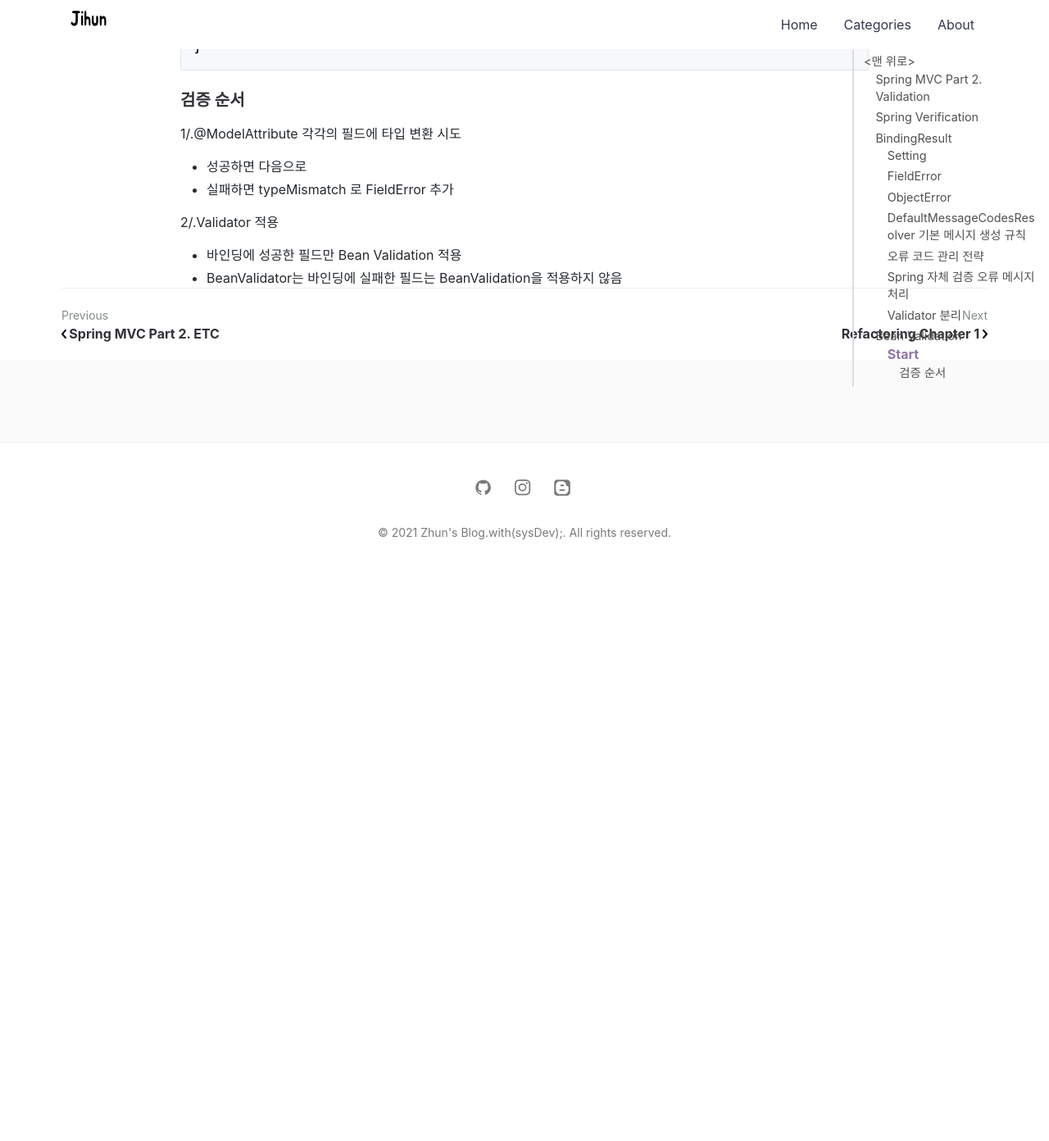
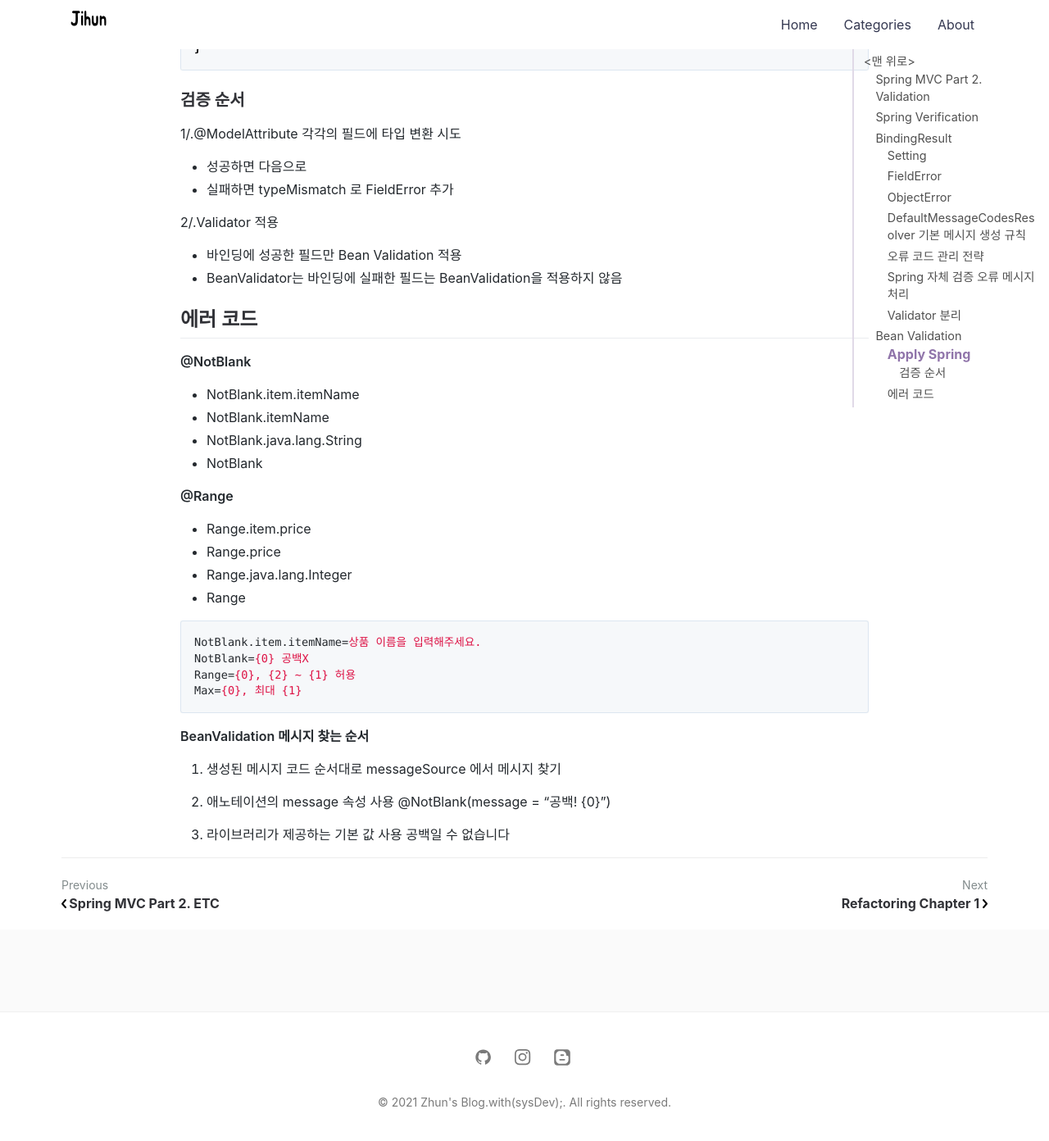
Before and after one commit to jihunparkme/jihunparkme.github.io, a Jekyll site: the page built from _posts/2021-10-12-Spring-MVC-Part2-Validation.md, in a window 1280 px wide and 1400 px high, scrolled down 7065 px. Shown: the top 1392 px of the window at 82% size. Built offline with Jekyll 4.4.1, drawn with Linux system fonts in a browser that asks for light colours; comment, search, counter and statistics services are not loaded; before the commit the page ends 7770 px from its top, so only the background shows below that; some of the changed text lies outside the part shown.

Commit message:
[검증2 - Bean Validation] Bean Validation - 에러 코드

````diff
--- a/_posts/2021-10-12-Spring-MVC-Part2-Validation.md
+++ b/_posts/2021-10-12-Spring-MVC-Part2-Validation.md
@@ -258,7 +258,7 @@ public String addItem(@Validated @ModelAttribute Item item, BindingResult bindin
 >
 > [HIBERNATE Validator Annotations](https://docs.jboss.org/hibernate/validator/6.2/reference/en-US/html_single/#validator-defineconstraints-spec)
 
-## Start
+## Apply Spring
 
 **Dependence**
 
@@ -330,3 +330,34 @@ public String addItem(@Validated @ModelAttribute Item item, BindingResult bindin
 
 - 바인딩에 성공한 필드만 Bean Validation 적용
 - BeanValidator는 바인딩에 실패한 필드는 BeanValidation을 적용하지 않음
+
+## 에러 코드
+
+**@NotBlank**
+
+- NotBlank.item.itemName
+- NotBlank.itemName
+- NotBlank.java.lang.String
+- NotBlank
+
+**@Range**
+
+- Range.item.price
+- Range.price
+- Range.java.lang.Integer
+- Range
+
+```properties
+NotBlank.item.itemName=상품 이름을 입력해주세요.
+NotBlank={0} 공백X
+Range={0}, {2} ~ {1} 허용
+Max={0}, 최대 {1}
+```
+
+**BeanValidation 메시지 찾는 순서**
+
+1. 생성된 메시지 코드 순서대로 messageSource 에서 메시지 찾기
+
+2. 애노테이션의 message 속성 사용 @NotBlank(message = "공백! {0}")
+
+3. 라이브러리가 제공하는 기본 값 사용 공백일 수 없습니다
````
